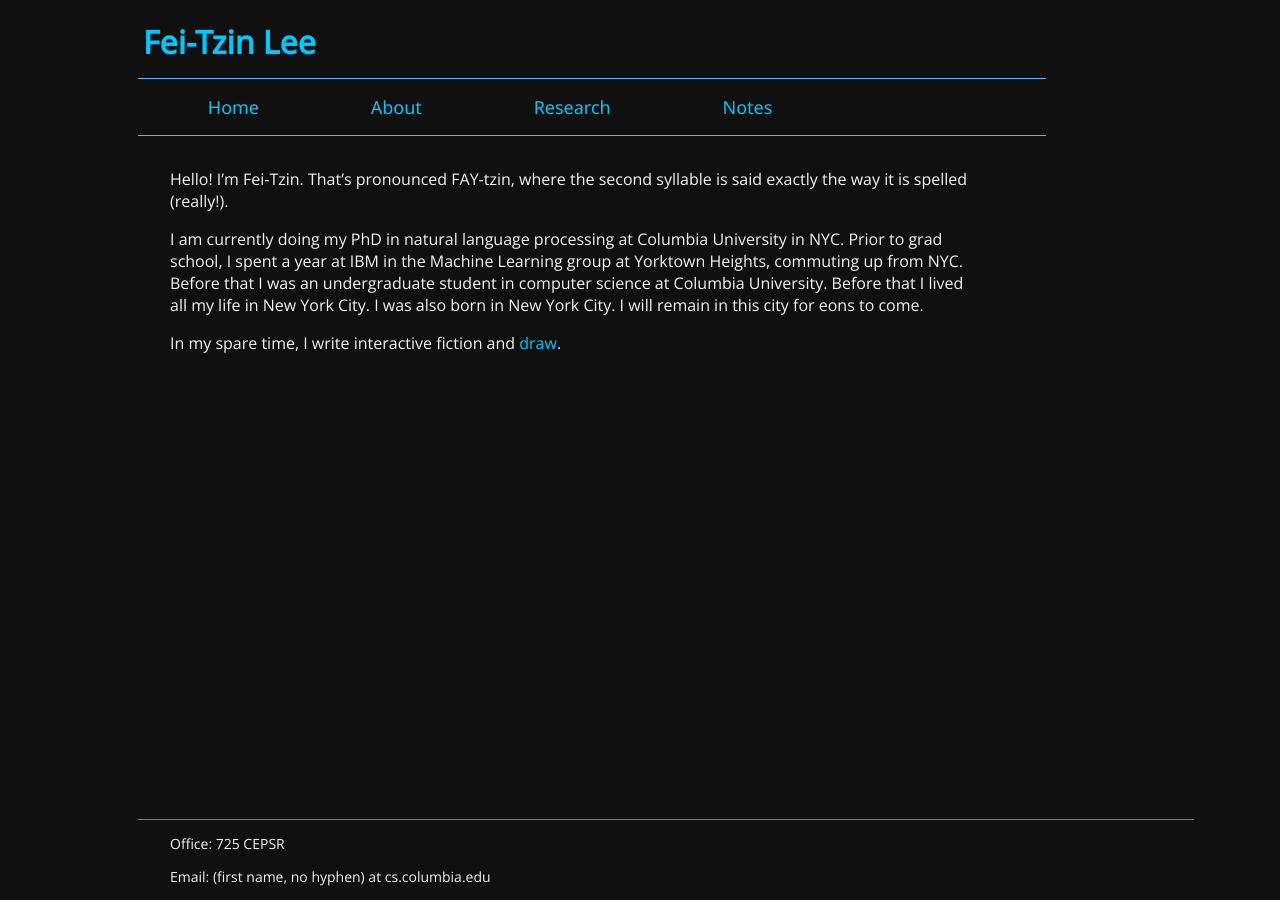
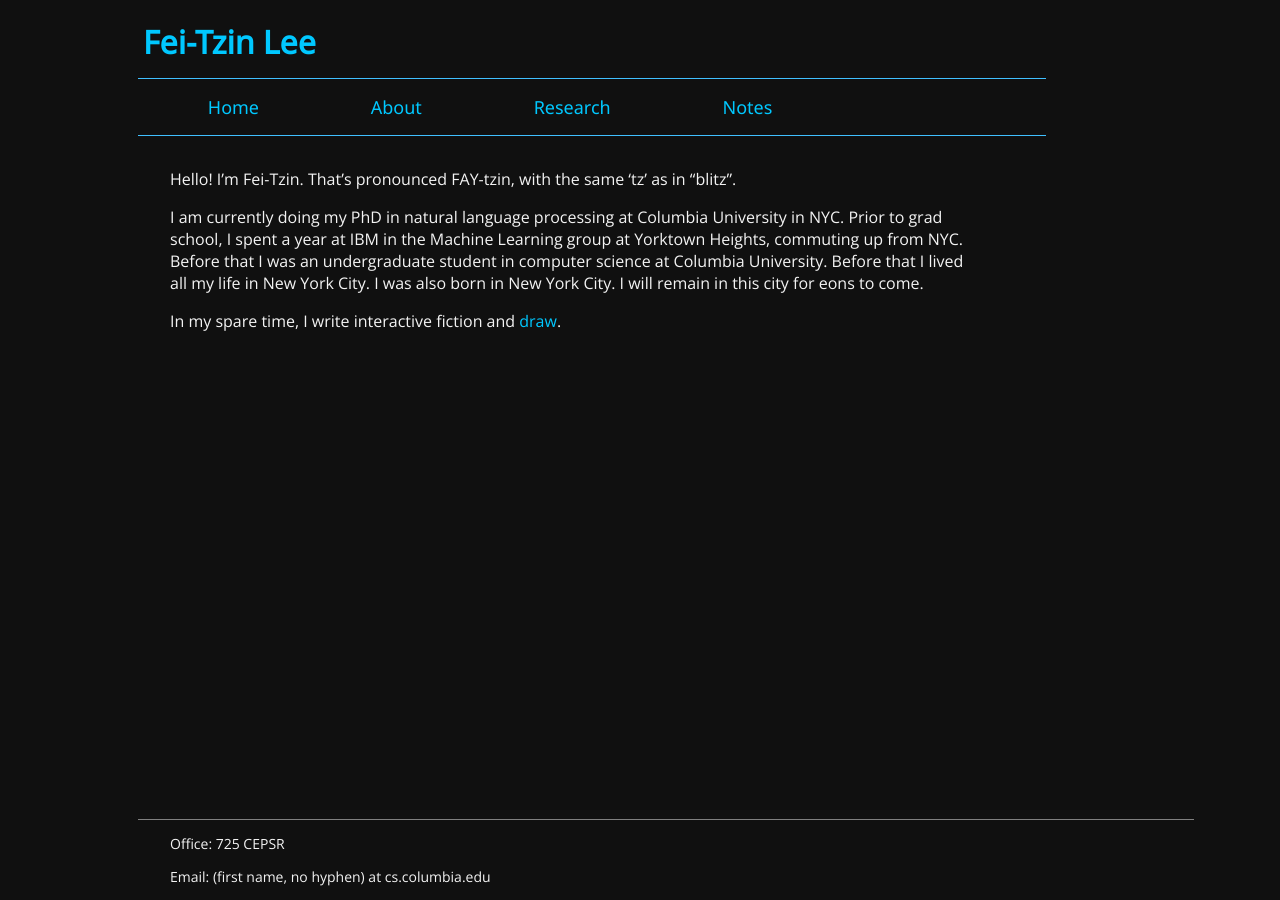
Before and after one commit to feitzin/feitzin.github.io, a Jekyll site: the page built from about.md, in a window 1280 px wide. Built offline with Jekyll 4.4.1, drawn with Linux system fonts in a browser that asks for light colours; our own code applies the rules of GitHub Pages for plain Markdown files.

Commit message:
updated pronunciation guide

```diff
--- a/about.md
+++ b/about.md
@@ -2,7 +2,7 @@
 title: About Me?
 ---
 
-Hello! I'm Fei-Tzin. That's pronounced FAY-tzin, where the second syllable is said exactly the way it is spelled (really!).
+Hello! I'm Fei-Tzin. That's pronounced FAY-tzin, with the same 'tz' as in "blitz".
 
 I am currently doing my PhD in natural language processing at Columbia University in NYC. Prior to grad school, I spent a year at IBM in the Machine Learning group at Yorktown Heights, commuting up from NYC. Before that I was an undergraduate student in computer science at Columbia University. Before that I lived all my life in New York City. I was also born in New York City. I will remain in this city for eons to come.
 
```
